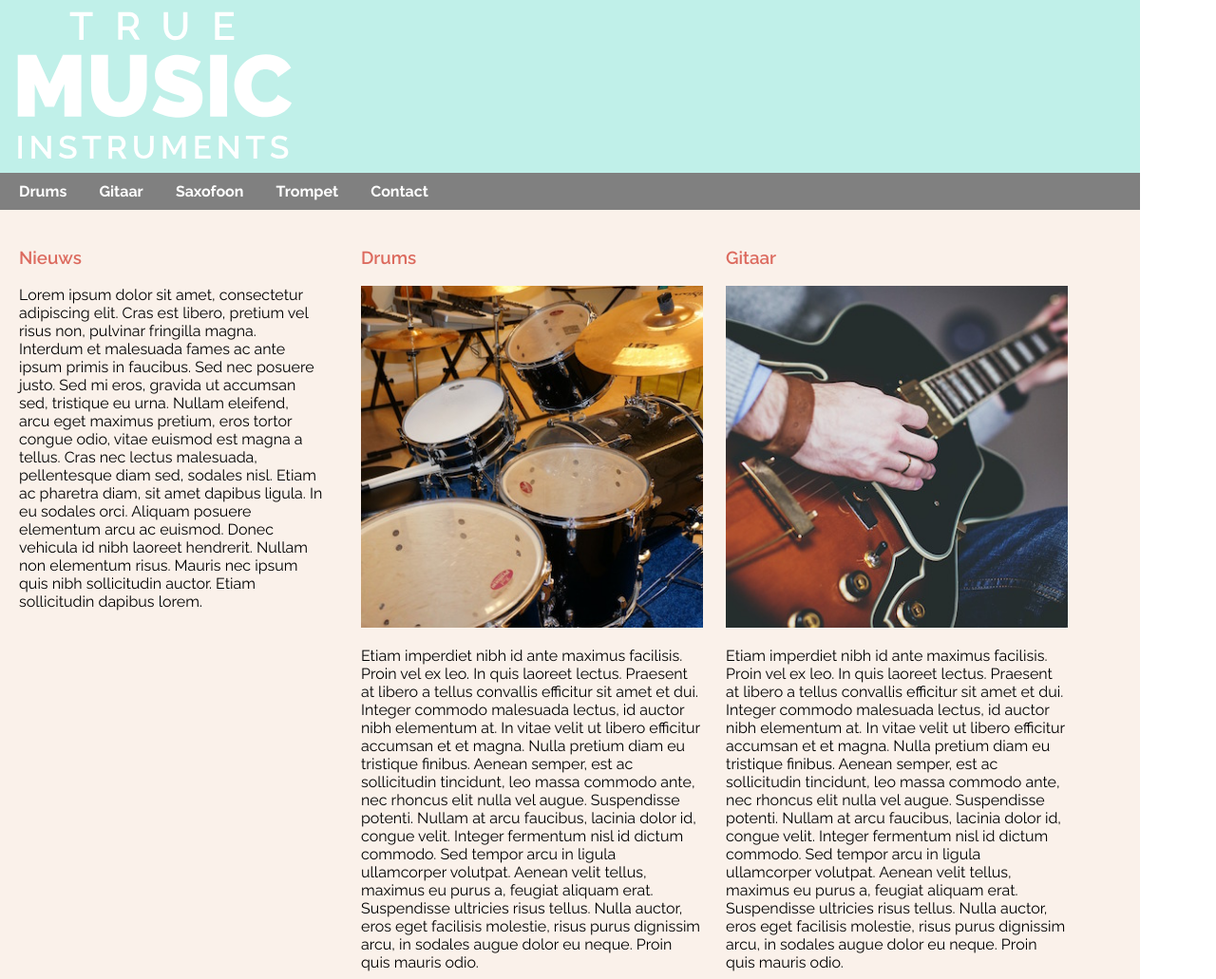
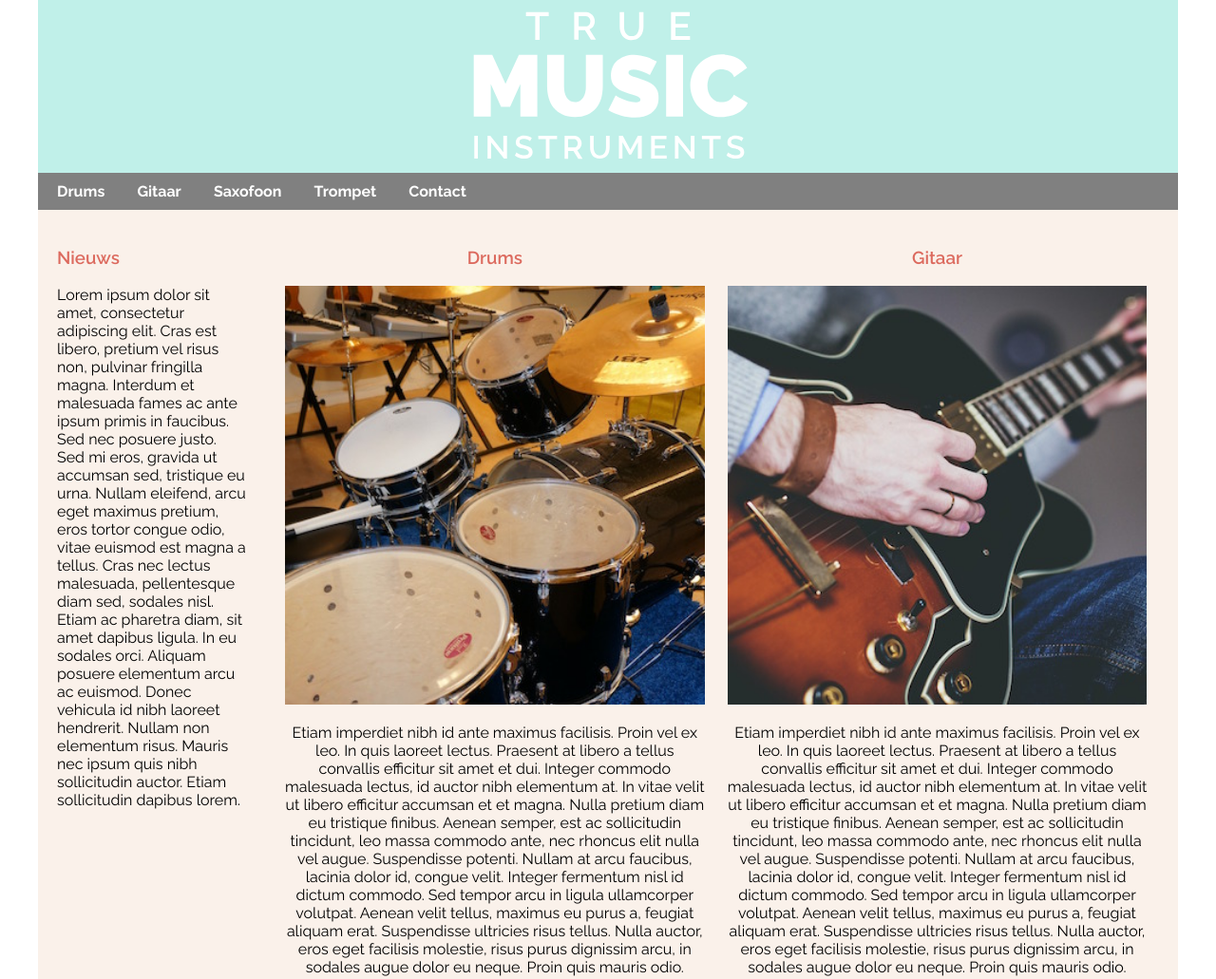
Before and after one commit to Dave-frans/HTML2019, a plain HTML site: page H07/index.html in a window 1280 px wide. Shown: the top 1031 px of the page at 95% size. Drawn offline with Linux system fonts and the light colour scheme.

Commit message:
initial commit

```diff
--- a/H07/truemusic.css
+++ b/H07/truemusic.css
@@ -14,6 +14,7 @@ div#wrapper {
 
 header {
     background-color: rgb(192, 240, 233);
+    text-align: center;
 }
 
 #logo {
@@ -76,20 +77,21 @@ section, footer {
 
 @media all and (min-width: 920px) {
     section#nieuws {
-        width: 30%;
+        width: 20%;
         float: left;
     }
 
     section#instrumenten {
-        width: 70%;
+        width: 80%;
         float: right;
     }
 }
 
 article {
     display: inline-block;
-    width: 45%;
+    width: 48%;
     margin-right: 20px;
+    text-align: center;
 }
 
 article:nth-child(even) {
@@ -99,6 +101,7 @@ article:nth-child(even) {
 @media all and (min-width: 1200px) {
     div#wrapper {
         width: 1200px;
+        margin: auto;
     }
 }
 
```
Also changed, not shown: index.html (+1 -1 lines).
